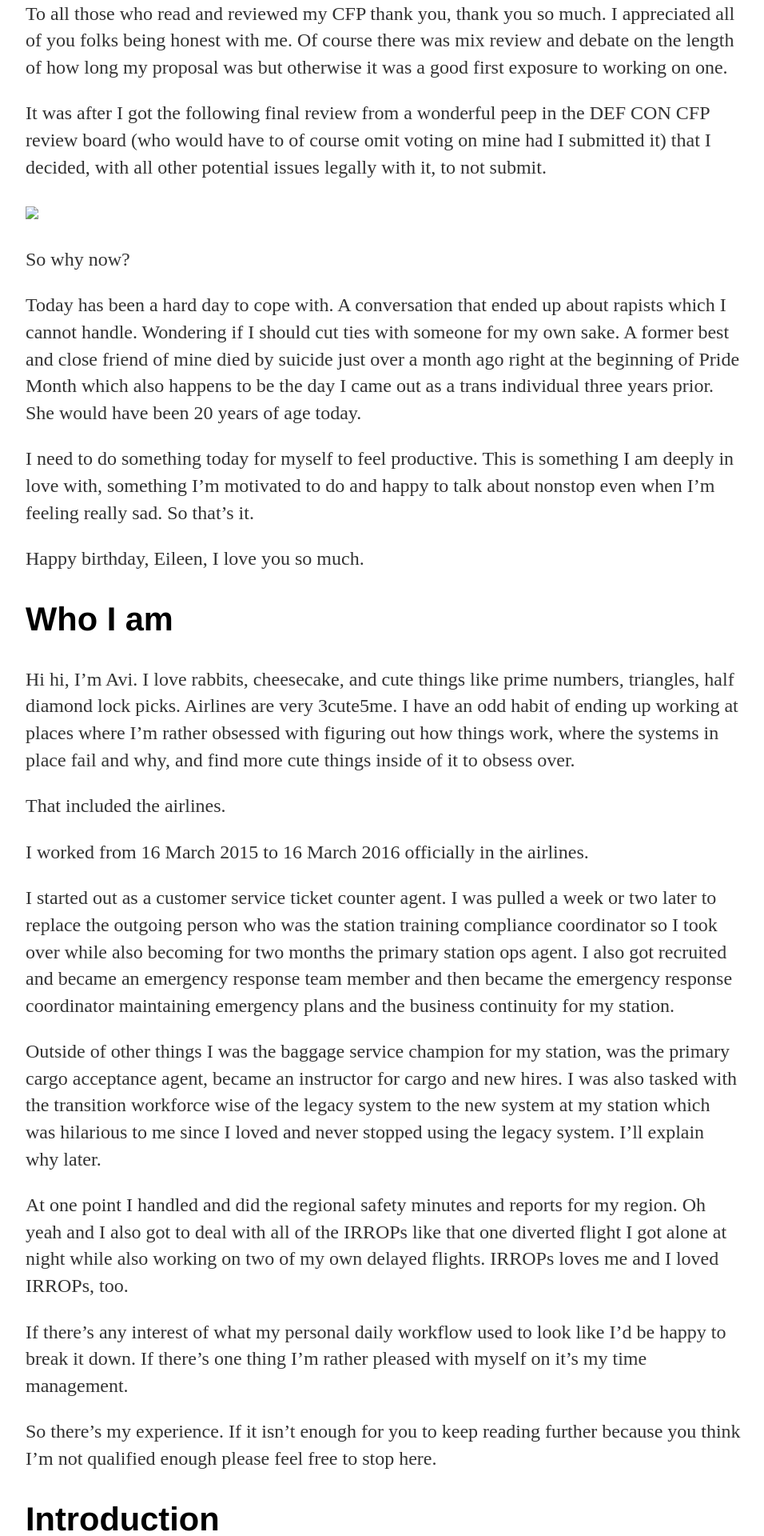
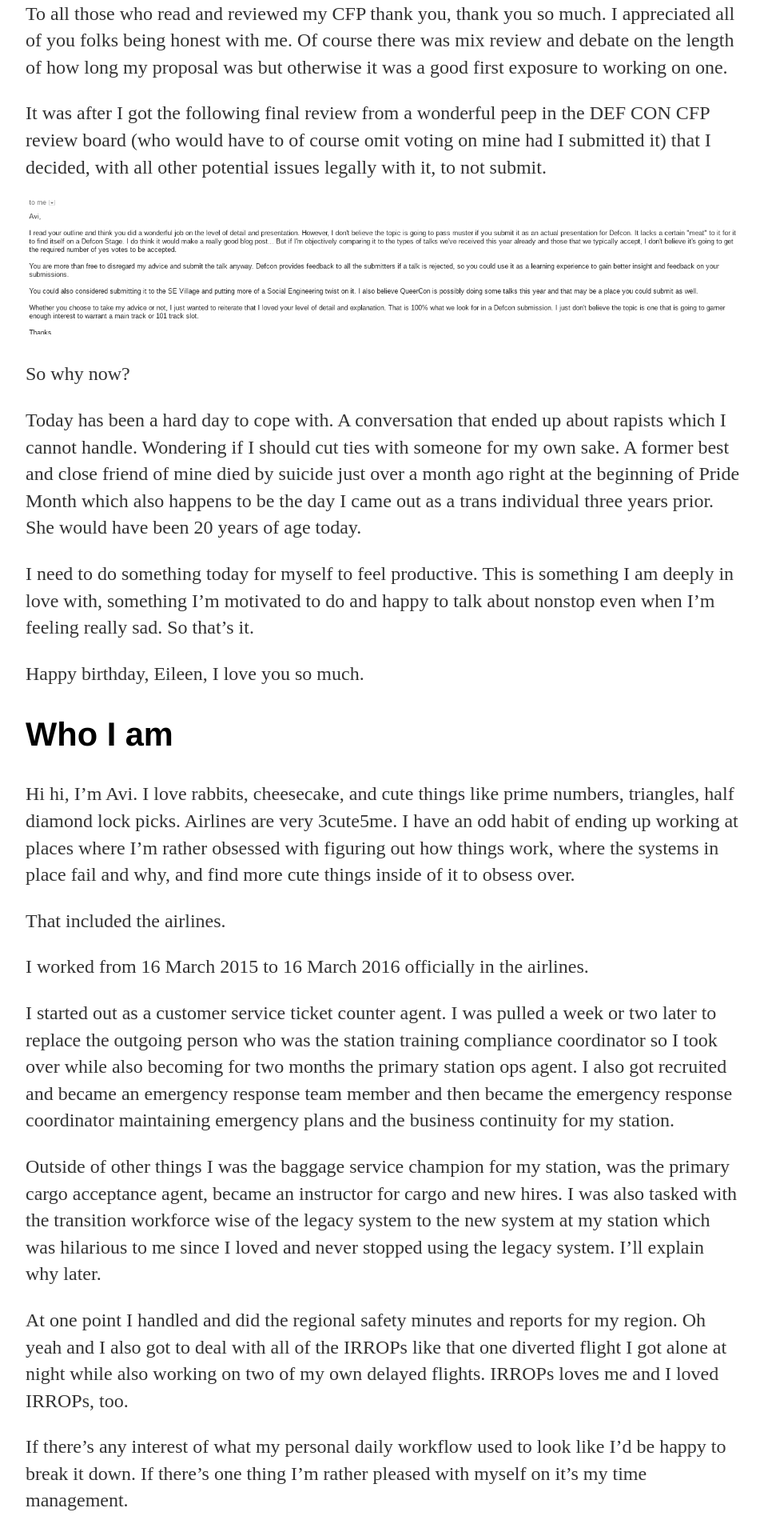
Before and after one commit to Avizc/avizc.github.io, a Jekyll site: the page built from _posts/2017-07-08-play-date-at-airlines-part-1.md, in a window 1280 px wide. Shown: the part 1676-3596 px from the top of the page at 80% size, without its empty margins (160-1116 px from the left). Built offline with Jekyll 4.4.1, drawn with Linux system fonts in a browser that asks for light colours.

Commit message:
Fixing image link?

```diff
--- a/_posts/2017-07-08-play-date-at-airlines-part-1.md
+++ b/_posts/2017-07-08-play-date-at-airlines-part-1.md
@@ -37,7 +37,7 @@ To all those who read and reviewed my CFP thank you, thank you so much. I apprec
 
 It was after I got the following final review from a wonderful peep in the DEF CON CFP review board (who would have to of course omit voting on mine had I submitted it) that I decided, with all other potential issues legally with it, to not submit.
 
-<img src="../images/cfpreview.png">
+<img src="/images/cfpreview.png">
 
 So why now?
 
```
